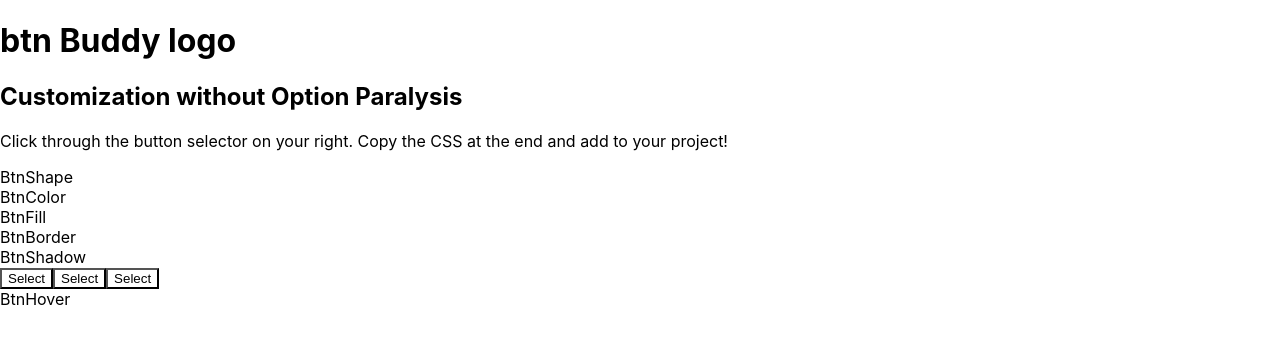
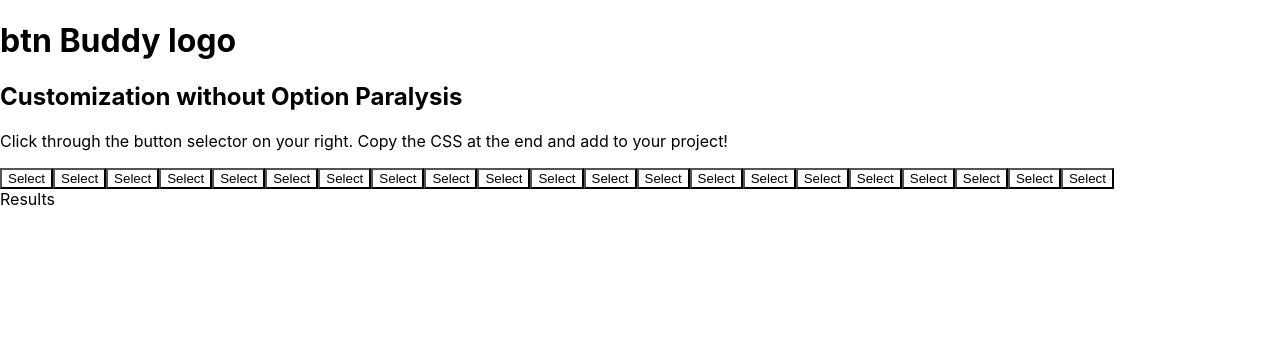
Before and after one commit to ejmcculley/btn-buddy, a React (Create React App) app: page / in a window 1280 px wide. Shown: the top 344 px of the page. Built offline with nearby package versions, Linux system fonts and the light colour scheme.

Commit message:
Add Button components to all Btn attribute components

```diff
--- a/src/components/BtnBorder.js
+++ b/src/components/BtnBorder.js
@@ -1,6 +1,12 @@
+import Button from "./Button"
+
 const BtnBorder = () => {
   return (
-    <div>BtnBorder</div>
+    <>
+      <Button />
+      <Button />
+      <Button />
+    </>
   )
 }
 
--- a/src/components/BtnColor.js
+++ b/src/components/BtnColor.js
@@ -1,6 +1,12 @@
+import Button from "./Button"
+
 const BtnColor = () => {
   return (
-    <div>BtnColor</div>
+    <>
+      <Button />
+      <Button />
+      <Button />
+    </>
   )
 }
 
--- a/src/components/BtnFill.js
+++ b/src/components/BtnFill.js
@@ -1,6 +1,12 @@
+import Button from "./Button"
+
 const BtnFill = () => {
   return (
-    <div>BtnFill</div>
+    <>
+      <Button />
+      <Button />
+      <Button />
+    </>
   )
 }
 
--- a/src/components/BtnHover.js
+++ b/src/components/BtnHover.js
@@ -1,6 +1,12 @@
+import Button from "./Button"
+
 const BtnHover = () => {
   return (
-    <div>BtnHover</div>
+    <>
+      <Button />
+      <Button />
+      <Button />
+    </>
   )
 }
 
--- a/src/components/BtnShadow.js
+++ b/src/components/BtnShadow.js
@@ -1,6 +1,12 @@
+import Button from "./Button"
+
 const BtnShadow = () => {
   return (
-    <div>BtnShadow</div>
+    <>
+      <Button />
+      <Button />
+      <Button />
+    </>
   )
 }
 
--- a/src/components/BtnShape.js
+++ b/src/components/BtnShape.js
@@ -1,6 +1,12 @@
+import Button from "./Button"
+
 const BtnShape = () => {
   return (
-    <div>BtnShape</div>
+    <>
+      <Button />
+      <Button />
+      <Button />
+    </>
   )
 }
 
--- a/src/components/InteractiveWindow.js
+++ b/src/components/InteractiveWindow.js
@@ -1,10 +1,12 @@
 import BtnBuilder from "./BtnBuilder"
+import Results from "./Results"
 
 const InteractiveWindow = () => {
 
   return (
     <>
     <BtnBuilder />
+    <Results />
     </>
   )
 }
```
